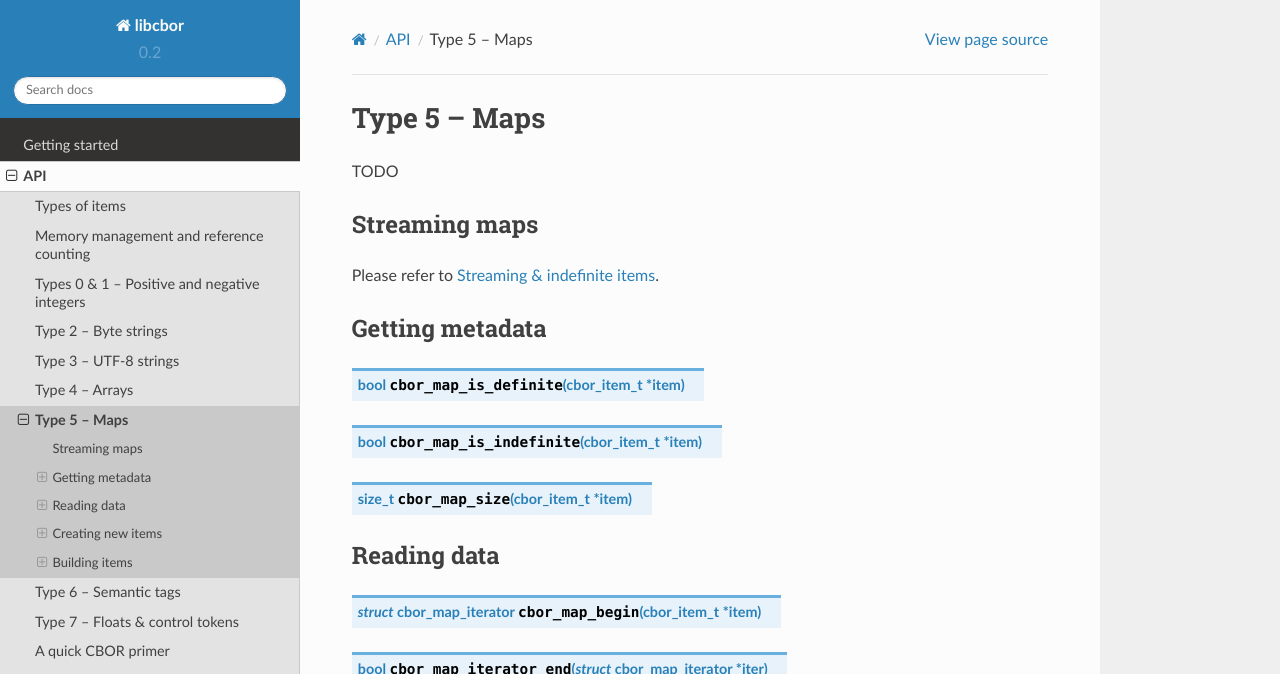
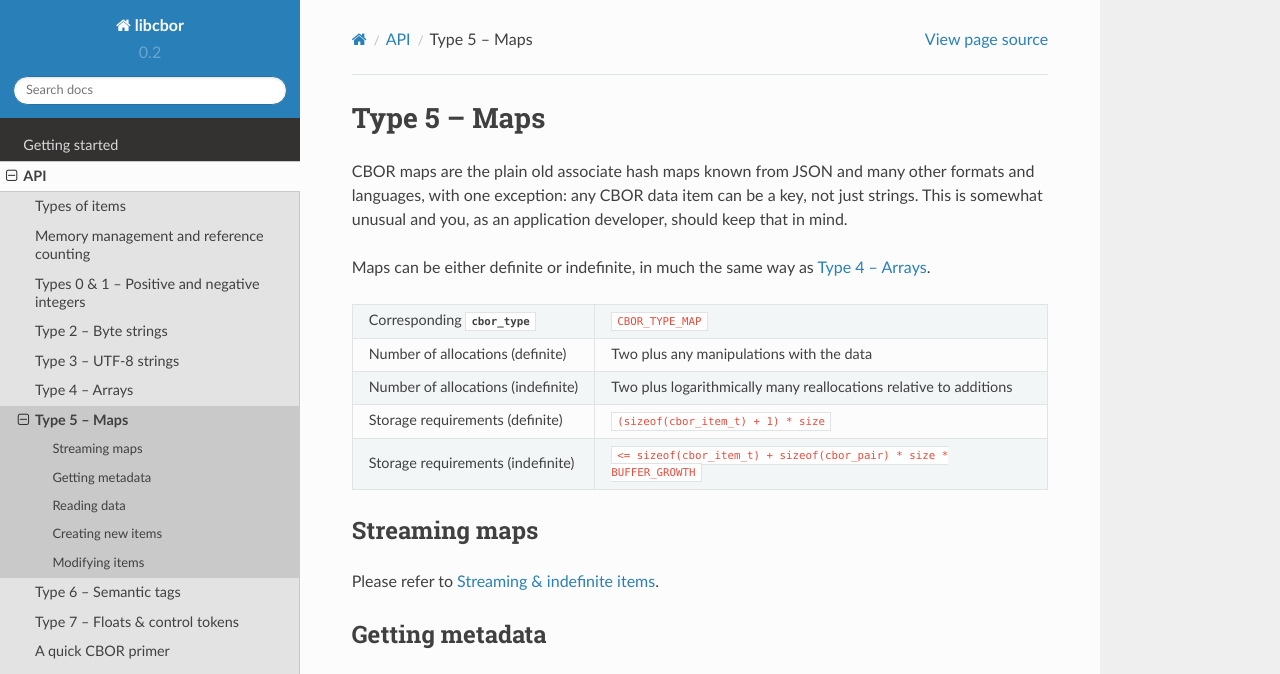
Before and after one commit to PJK/libcbor, a Sphinx documentation site: the page built from doc/source/api/type_5.rst, in a window 1280 px wide and 1400 px high. Shown: the top 674 px of the window. Built offline with Sphinx 7.4.7 and the Read the Docs theme 2.0.0, drawn with Linux system fonts in a browser that asks for light colours; some of the changed text lies outside the part shown; grey boxes are pictures that could not be loaded.

Commit message:
Doxygen overhaul: maps

```diff
--- a/doc/source/api/type_5.rst
+++ b/doc/source/api/type_5.rst
@@ -1,7 +1,18 @@
 Type 5 – Maps
 =============================
 
-TODO
+CBOR maps are the plain old associate hash maps known from JSON and many other formats and languages, with one exception: any CBOR data item can be a key, not just strings. This is somewhat unusual and you, as an application developer, should keep that in mind.
+
+Maps can be either definite or indefinite, in much the same way as :doc:`type_4`.
+
+==================================  =====================================================================================
+Corresponding :type:`cbor_type`     ``CBOR_TYPE_MAP``
+Number of allocations (definite)    Two plus any manipulations with the data
+Number of allocations (indefinite)  Two plus logarithmically many
+                                    reallocations relative to additions
+Storage requirements (definite)     ``(sizeof(cbor_item_t) + 1) * size``
+Storage requirements (indefinite)   ``<= sizeof(cbor_item_t) + sizeof(cbor_pair) * size * BUFFER_GROWTH``
+==================================  =====================================================================================
 
 Streaming maps
 ~~~~~~~~~~~~~~~~~~~~~~~~~~~~~~~~~~~
@@ -10,27 +21,24 @@ Please refer to :doc:`/streaming`.
 
 Getting metadata
 ~~~~~~~~~~~~~~~~~
-.. function:: bool cbor_map_is_definite(cbor_item_t * item)
-.. function:: bool cbor_map_is_indefinite(cbor_item_t * item)
-.. function:: size_t cbor_map_size(cbor_item_t * item)
-
+.. doxygenfunction:: cbor_map_size
+.. doxygenfunction:: cbor_map_allocated
+.. doxygenfunction:: cbor_map_is_definite
+.. doxygenfunction:: cbor_map_is_indefinite
 
 Reading data
 ~~~~~~~~~~~~~
 
-.. function:: struct cbor_map_iterator cbor_map_begin(cbor_item_t * item)
-.. function:: bool cbor_map_iterator_end(struct cbor_map_iterator * iter)
-.. function:: void cbor_map_iterator_next(struct cbor_map_iterator * iter)
+.. doxygenfunction:: cbor_map_handle
 
 Creating new items
 ~~~~~~~~~~~~~~~~~~~~~~~~~~~~~~~~~~~
-TODO
 
-.. function:: cbor_item_t * cbor_new_map()
+.. doxygenfunction:: cbor_new_definite_map
+.. doxygenfunction:: cbor_new_indefinite_map
 
 
-Building items
+Modifying items
 ~~~~~~~~~~~~~~~~~~~~~~~~~~~~~~~~~~~
 
-.. function:: struct cbor_map_iterator cbor_map_add(cbor_item_t * item, struct cbor_pair pair)
-.. function:: void cbor_map_delete(struct cbor_map_iterator * iter)
+.. doxygenfunction:: cbor_map_add
--- a/doc/source/api/type_7.rst
+++ b/doc/source/api/type_7.rst
@@ -6,6 +6,12 @@ This type combines two completely unrelated types of items -- floating point num
 Just like integers, they have different possible width (resulting in different value ranges and precisions).
 
 .. doxygenenum:: cbor_float_width
+
+==================================  =========================================
+Corresponding :type:`cbor_type`     ``CBOR_TYPE_FLOAT_CTRL``
+Number of allocations               One per lifetime
+Storage requirements                ``sizeof(cbor_item_t) + 1/4/8``
+==================================  =========================================
 
 Getting metadata
 ~~~~~~~~~~~~~~~~~
```
Also changed, not shown: 3 other files.
